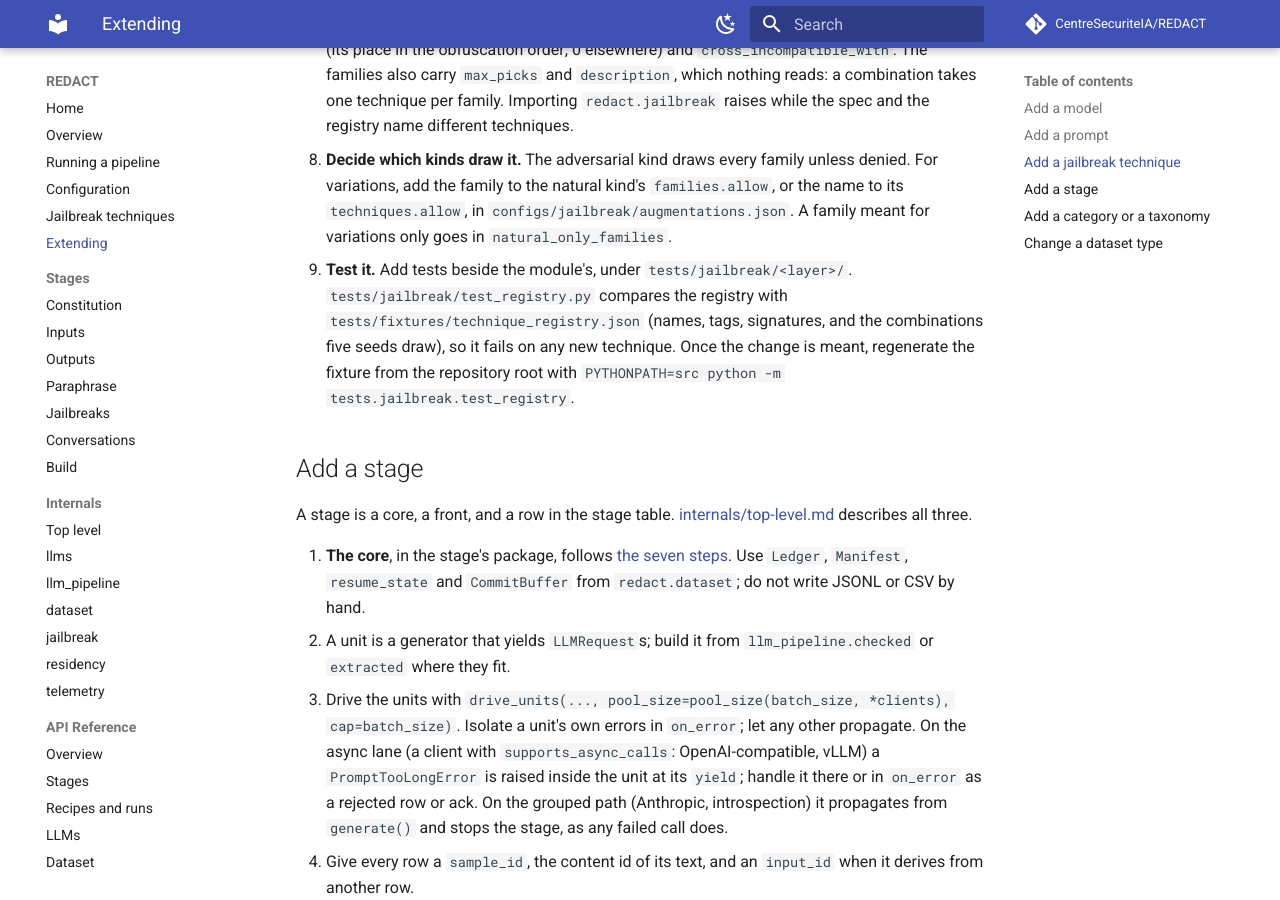
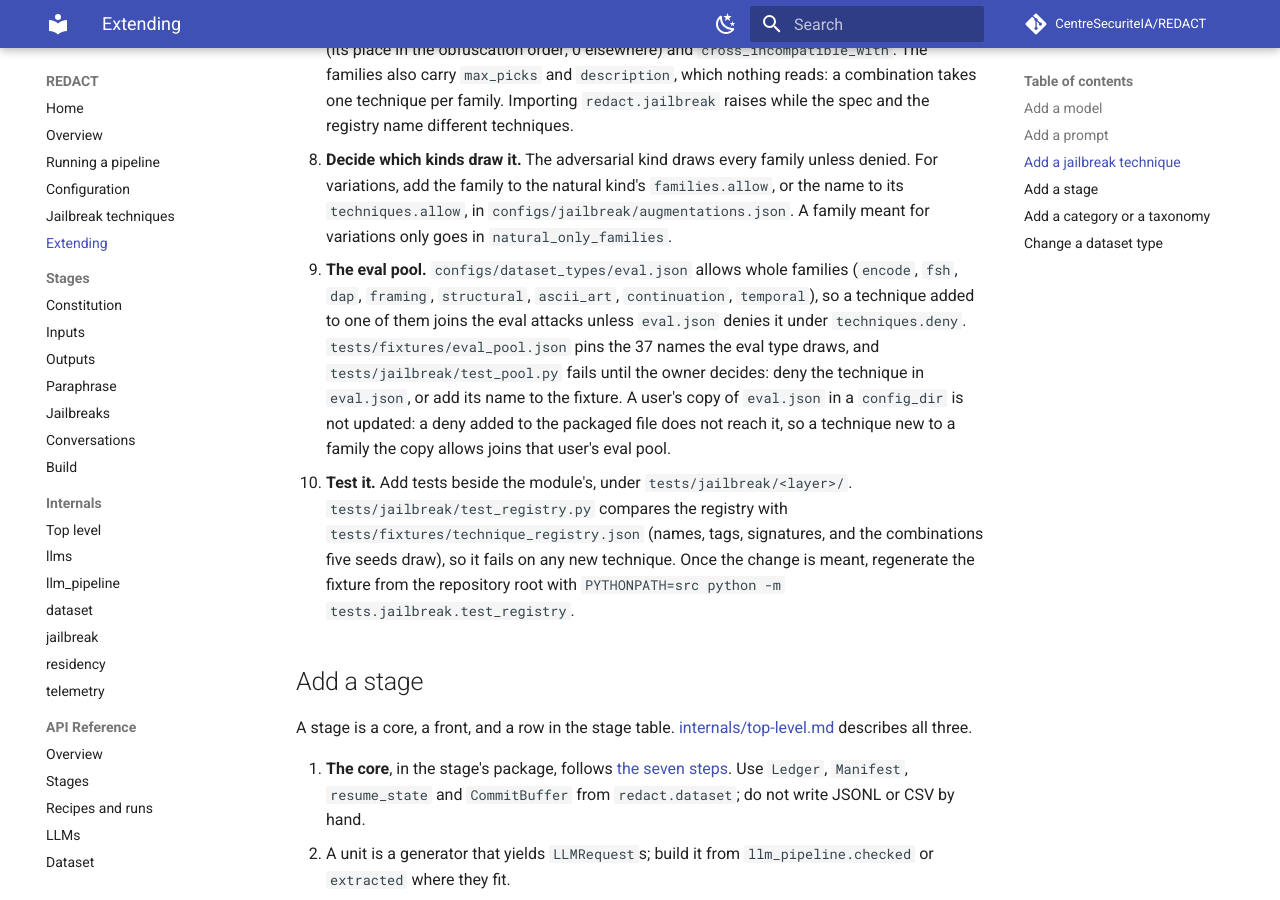
Before and after one commit to CentreSecuriteIA/REDACT, an MkDocs documentation site: the page built from docs/extending.md, in a window 1280 px wide and 900 px high, scrolled down 3260 px. Built offline with MkDocs 1.6.1 and Material for MkDocs 9.7.7, drawn with Linux system fonts in a browser that asks for light colours; comment, search, counter and statistics services are not loaded.

Commit message:
Pin the eval type's attack pool by name, so a technique new to a family it allows cannot join it unnoticed
eval.json allows whole families; tests/fixtures/eval_pool.json holds the 37
names it draws today, and the pool tests compare against it.

Co-Authored-By: Claude Opus 5.5 <noreply@anthropic.com>

```diff
--- a/docs/extending.md
+++ b/docs/extending.md
@@ -164,6 +164,16 @@ contract.
    `families.allow`, or the name to its `techniques.allow`, in
    `configs/jailbreak/augmentations.json`. A family meant for variations only
    goes in `natural_only_families`.
+   - **The eval pool.** `configs/dataset_types/eval.json` allows whole
+     families (`encode`, `fsh`, `dap`, `framing`, `structural`, `ascii_art`,
+     `continuation`, `temporal`), so a technique added to one of them joins
+     the eval attacks unless `eval.json` denies it under
+     `techniques.deny`. `tests/fixtures/eval_pool.json` pins the 37 names the
+     eval type draws, and `tests/jailbreak/test_pool.py` fails until the
+     owner decides: deny the technique in `eval.json`, or add its name to the
+     fixture. A user's copy of `eval.json` in a `config_dir` is not updated:
+     a deny added to the packaged file does not reach it, so a technique new
+     to a family the copy allows joins that user's eval pool.
 5. **Test it.** Add tests beside the module's, under
    `tests/jailbreak/<layer>/`. `tests/jailbreak/test_registry.py` compares
    the registry with `tests/fixtures/technique_registry.json` (names, tags,
```
Also changed, not shown: CLAUDE.md (+1 -1 lines), 3 other files.
